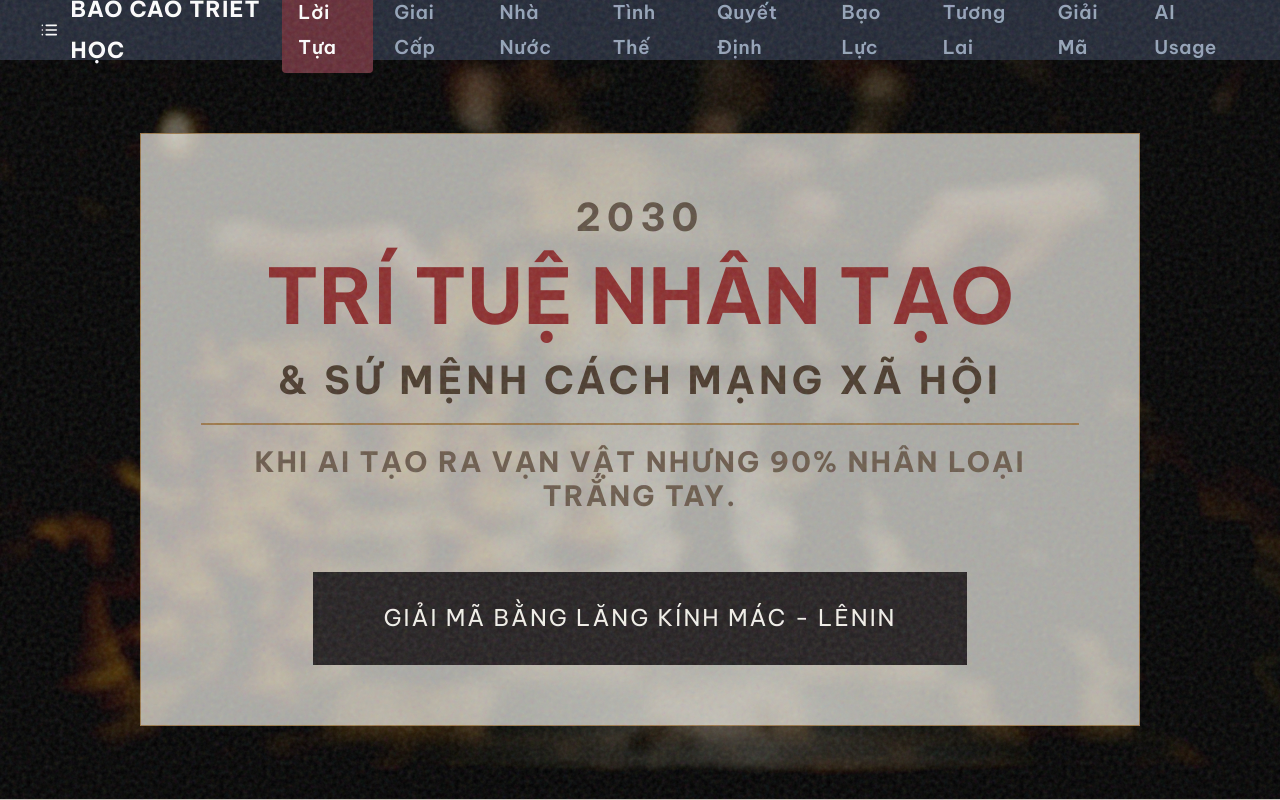
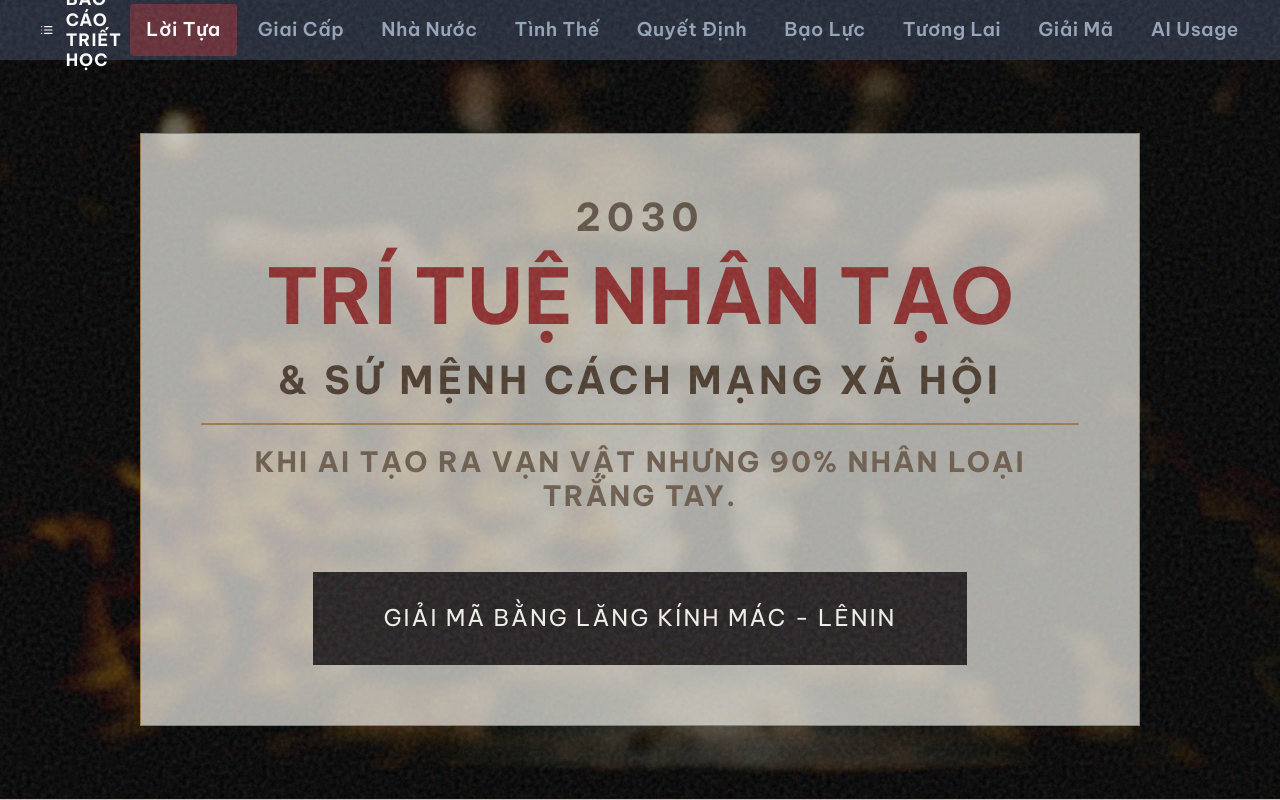
Before and after one commit to NBao261/MLN, a plain HTML site: page WEB/index.html in a window 1280 px wide. Shown: the top 800 px of the page. Drawn offline with Linux system fonts and the light colour scheme.

Commit message:
Cập nhật chức năng mở đáp án, thanh navbar và xóa mở từ khóa dọc

```diff
--- a/WEB/index.html
+++ b/WEB/index.html
@@ -67,7 +67,7 @@
           <line x1="3" y1="12" x2="3.01" y2="12"></line>
           <line x1="3" y1="18" x2="3.01" y2="18"></line>
         </svg>
-        <span>BÁO CÁO TRIẾT HỌC</span>
+        <span>BÁO CÁO<br>TRIẾT HỌC</span>
       </div>
       <div class="nav-links">
         <a href="#hero" class="nav-item active" data-target="hero">Lời Tựa</a>
--- a/WEB/style.css
+++ b/WEB/style.css
@@ -77,7 +77,8 @@
   color: #ffffff;
   font-family: var(--font-display);
   font-weight: 700;
-  font-size: 1.1rem;
+  font-size: 0.85rem;
+  line-height: 1.2;
   letter-spacing: 1px;
 }
 
@@ -98,6 +99,7 @@
   border-radius: 4px;
   transition: all 0.2s;
   letter-spacing: 0.5px;
+  white-space: nowrap;
 }
 
 .nav-item:hover {
```
